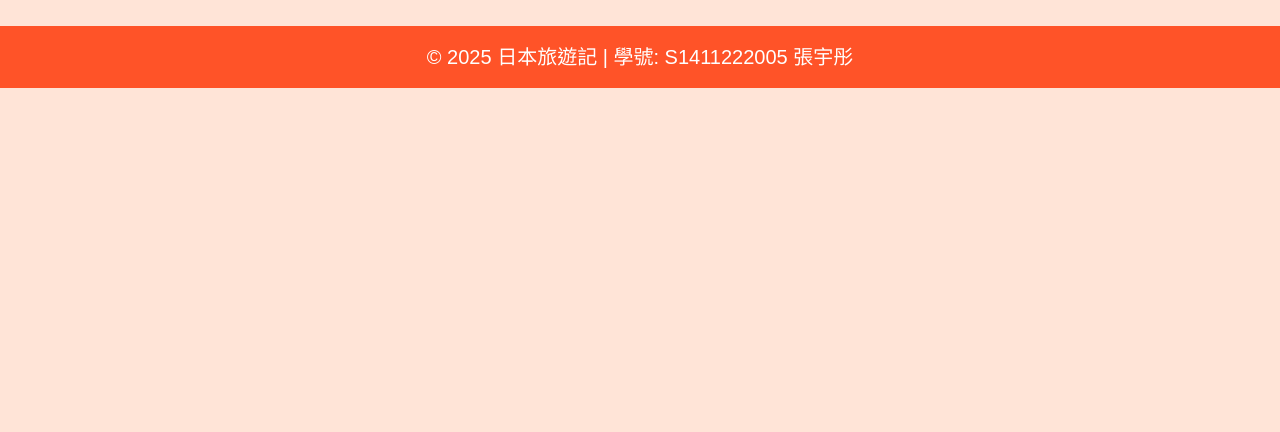
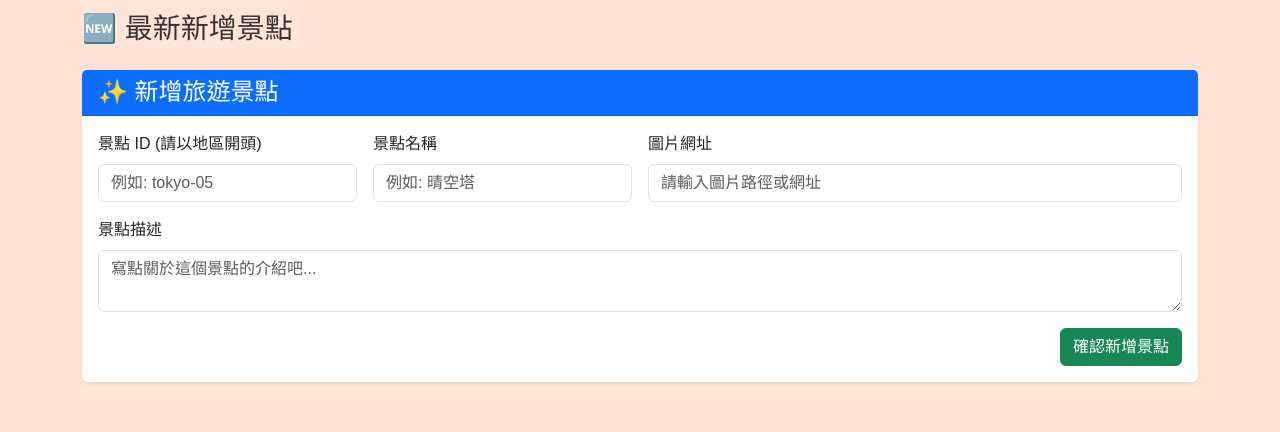
Before and after one commit to fish0420/gojapan, a website: page index.html in a window 1280 px wide. Shown: the part 1538-1970 px from the top of the page. Before the commit the page ends 1626 px from the top, so only its background shows below. Drawn offline with nearby package versions, Linux system fonts and the light colour scheme; no server answers.

Commit message:
Add files via upload

```diff
--- a/index.html
+++ b/index.html
@@ -62,7 +62,7 @@
                 <button type="button" data-bs-target="#travelCarousel" data-bs-slide-to="3" aria-label="Slide 4"></button>
                 <!--button 代表四張照片，data-bs-target="#travelCarousel"  這顆按鈕的 id 叫 travelCarousel，data-bs-slide-to="0、1、2、3 請滑動到「第 1、2、3、4 張」圖片，aria-current="true" 這顆按鈕對應的是現在正在看的這一張-->
             </div>
-<!--以上是在講述馬燈動態-->
+ <!--以上是在講述馬燈動態-->
 
 
             <div class="carousel-inner" style="border-radius: var(--border-radius-lg); overflow: hidden;">   <!--carousel-inner CSS-->
@@ -177,15 +177,15 @@
                     </div>
                 </div>
             </div>
- <!--
+
         </div>
             <hr class="my-5">
             <h3 class="mb-4">🆕 最新新增景點</h3>
         <div id="new-items-container" class="row">
-    </div>-->
+    </div>
 
     <!--新增框-->
-    <!--<div class="card shadow-sm border-0 mb-5">
+    <div class="card shadow-sm border-0 mb-5">
         <div class="card-header bg-primary text-white">
             <h4 class="mb-0">✨ 新增旅遊景點</h4>
         </div>
@@ -215,7 +215,7 @@
             </form>
         </div>
     </div>
--->
+
 
 
 
```
